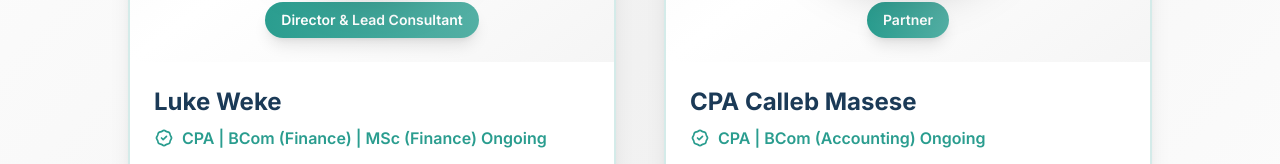
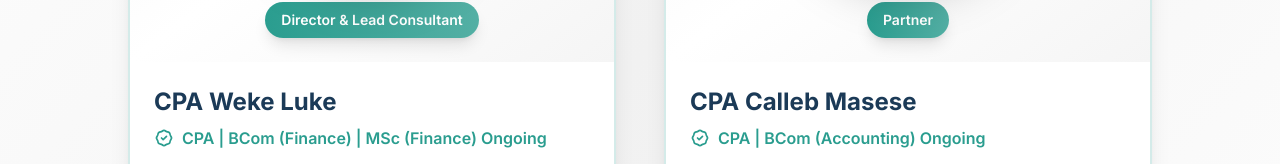
Before and after one commit to Kevokali/fbc-website, a Next.js app: page /team in a window 1280 px wide. Shown: the part 636-800 px from the top of the page. Built offline with nearby package versions, Linux system fonts and the light colour scheme.

Commit message:
Changed name of the team member

```diff
--- a/components/TeamSection.tsx
+++ b/components/TeamSection.tsx
@@ -14,7 +14,7 @@ interface TeamMember {
 
 const teamMembers: TeamMember[] = [
   {
-    name: 'Luke Weke',
+    name: 'CPA Weke Luke',
     role: 'Director & Lead Consultant',
     qualifications: 'CPA | BCom (Finance) | MSc (Finance) Ongoing',
     phone: '0702491439',
```
